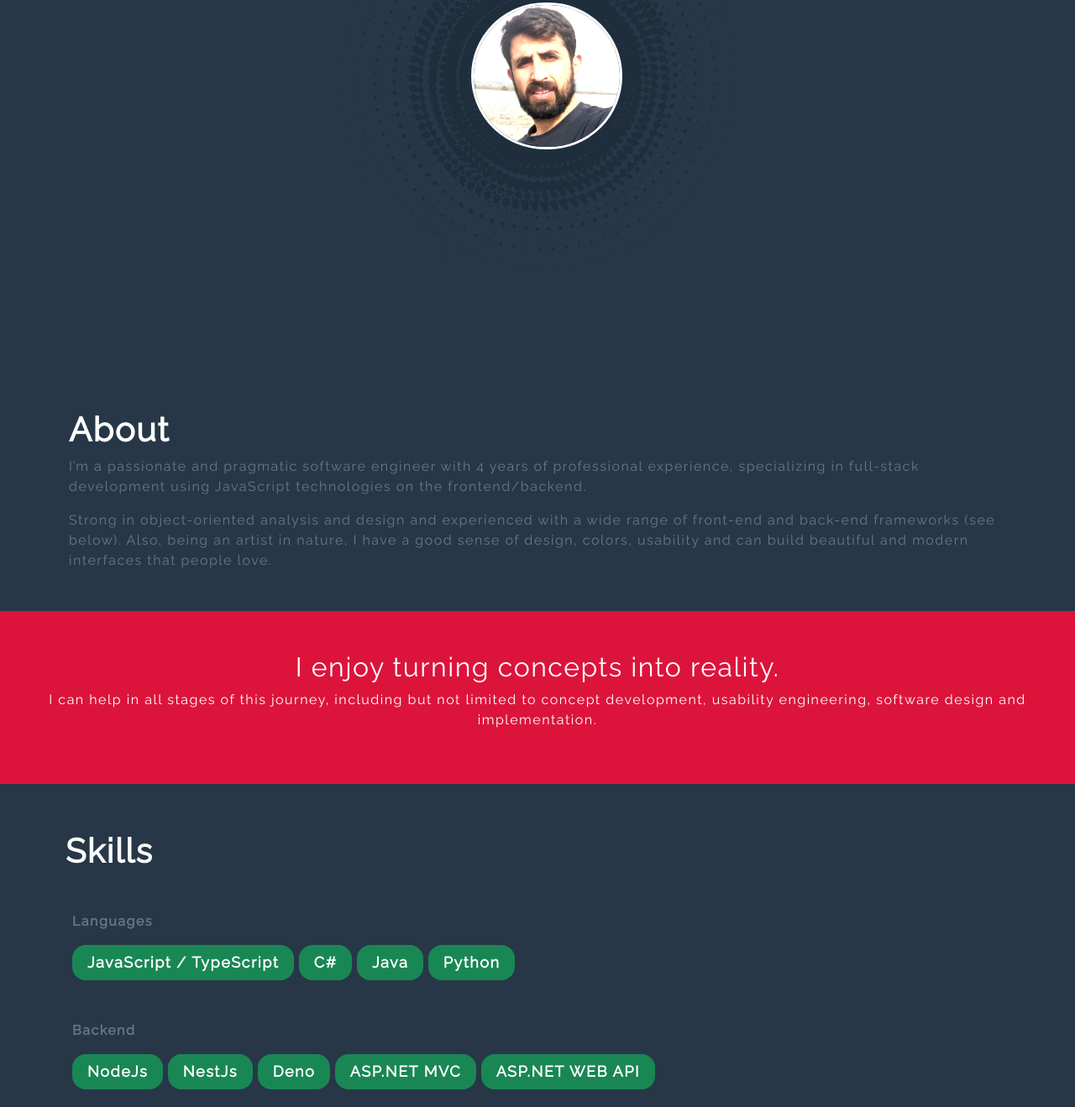
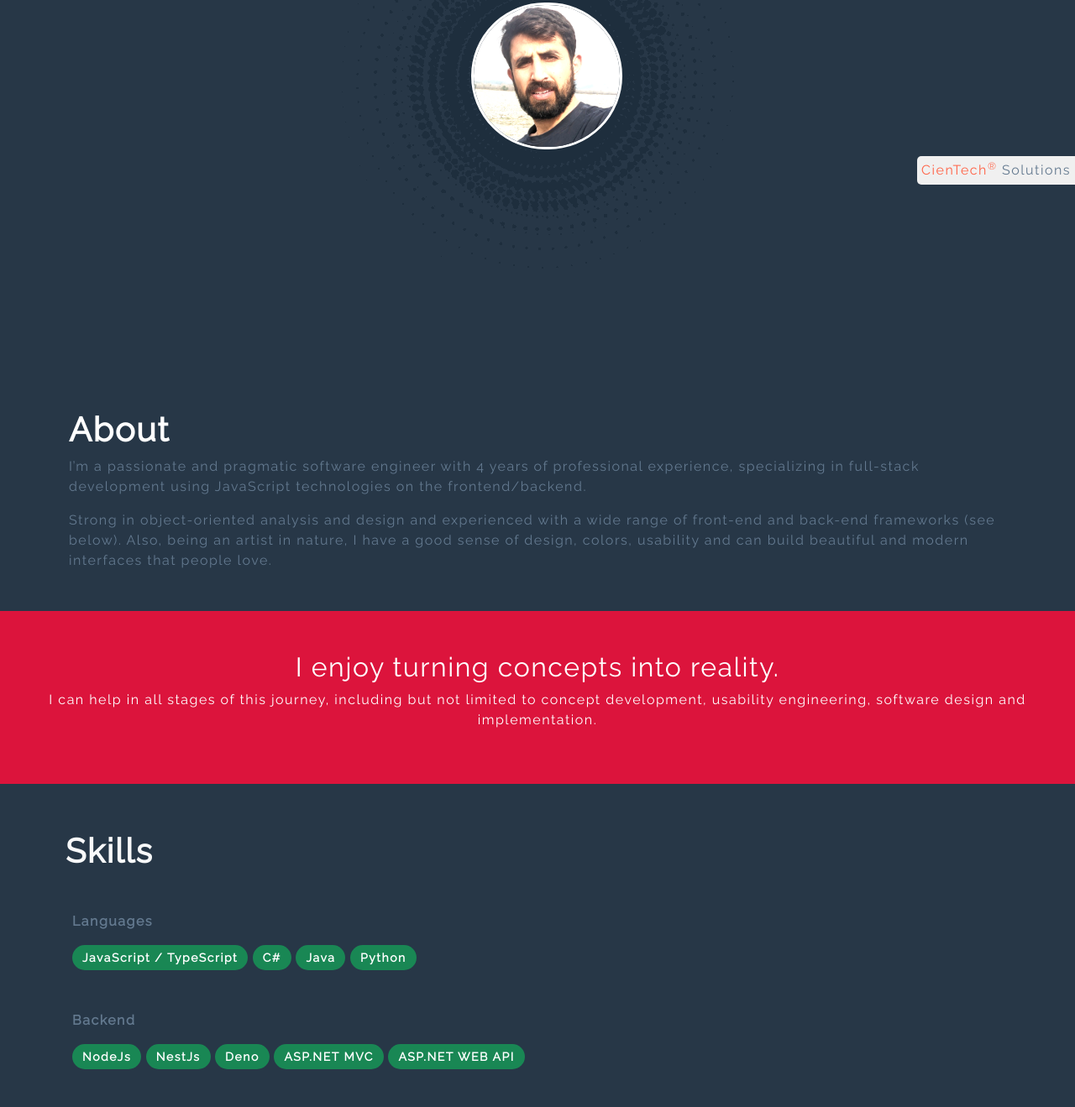
Before and after one commit to flyrehan786/irehan.github.io, a plain HTML site: page index.html in a window 1280 px wide. Shown: the part 580-1899 px from the top of the page at 84% size. Drawn offline with nearby package versions, Linux system fonts and the light colour scheme.

Commit message:
fixing minor issues.

```diff
--- a/index.html
+++ b/index.html
@@ -162,6 +162,7 @@
             <div class="ms-2 mt-5 me-auto">
                 <div class="fw-bold">Self Employed</div>
                 <span class="badge bg-success mt-3">Self-Employed</span>
+                <span class="badge bg-success mt-3">CienTech Solutions</span>
                 <span class="badge bg-info mt-3">2014-2018</span>
             </div>
         </div>
@@ -257,6 +258,9 @@
             <h5 style="margin:200px auto">The page is loading ... <br /> <br />Please wait</h5>
         </div>
     </div>
+    <footer style="position: fixed; bottom: 0; right: 0; background-color: #f0f0f0; padding: 5px; border-radius: 5px 0px 0px 5px;">
+        <span style="color: tomato;">CienTech<sup>&reg;</sup></span> Solutions
+      </footer>
     <script src="https://cdnjs.cloudflare.com/ajax/libs/jquery/2.2.4/jquery.min.js"></script>
     <script>
         $(window).load(function () {
--- a/styles.css
+++ b/styles.css
@@ -46,8 +46,8 @@ h1 #span{
 }
 
 .badge {
-    font-size: 18px;
-    padding: 12px 18px !important;
+    font-size: 14px;
+    padding: 8px 12px !important;
     border-radius: 16px !important;
 }
 
```
